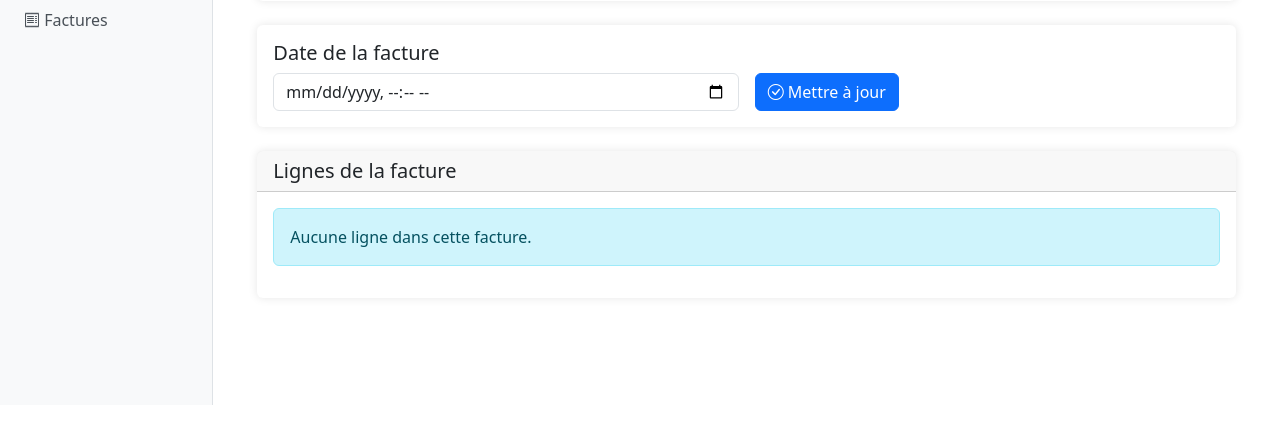
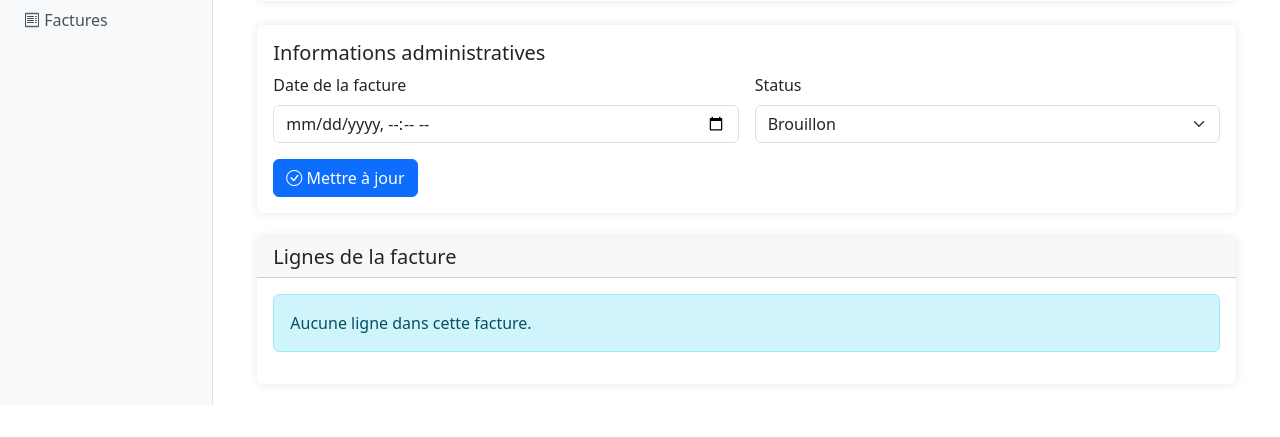
Before and after one commit to ben-dev5/gestionCommercial, a Django app: template invoicing/templates/invoicing/invoice_detail.html in a window 1280 px wide. Shown: the part 275-712 px from the top of the page. Run offline with Django 5.2, Linux system fonts and the light colour scheme; the template is opened without the code that fills it: values that come from a table or form of the project are taken from there, others are empty.

Commit message:
modif template pour status facture

```diff
--- a/invoicing/templates/invoicing/invoice_detail.html
+++ b/invoicing/templates/invoicing/invoice_detail.html
@@ -42,13 +42,23 @@
 
     <div class="card mb-4">
         <div class="card-body">
-            <h5 class="card-title">Date de la facture</h5>
+            <h5 class="card-title">Informations administratives</h5>
             <form method="post" class="row g-3">
                 {% csrf_token %}
                 <div class="col-md-6">
+                    <label for="created_at" class="form-label">Date de la facture</label>
                     {{ date_form.created_at }}
                 </div>
                 <div class="col-md-6">
+                    <label for="status" class="form-label">Status</label>
+                    <select name="status" class="form-select">
+                        <option value="Brouillon" {% if invoice.status == 'Brouillon' %}selected{% endif %}>Brouillon</option>
+                        <option value="Confirmé" {% if invoice.status == 'Confirmé' %}selected{% endif %}>Confirmé</option>
+                        <option value="Comptabilisé" {% if invoice.status == 'Comptabilisé' %}selected{% endif %}>Comptabilisé</option>
+                        <option value="Annulée" {% if invoice.status == 'Annulée' %}selected{% endif %}>Annulée</option>
+                    </select>
+                </div>
+                <div class="col-12">
                     <button type="submit" class="btn btn-primary">
                         <i class="bi bi-check-circle"></i> Mettre à jour
                     </button>
```
Also changed, not shown: invoicing/views.py (+22 -16 lines).
